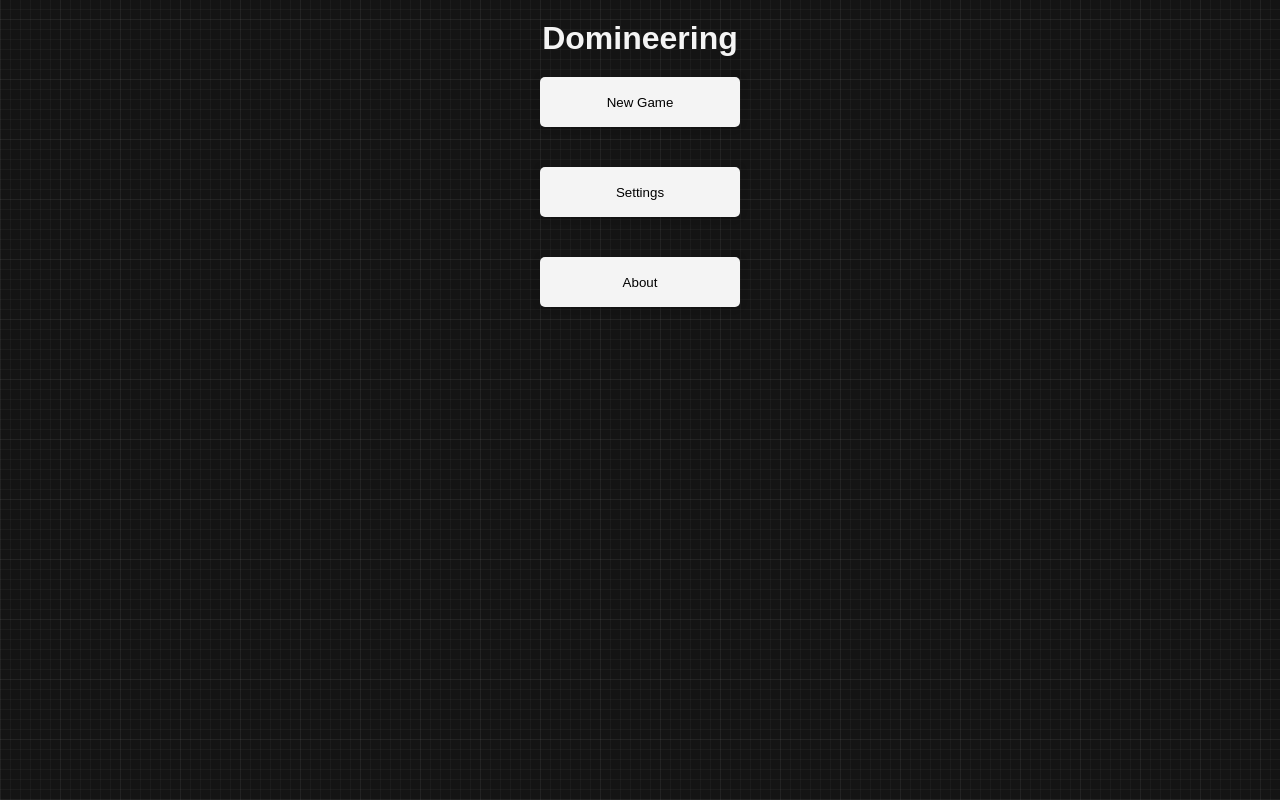
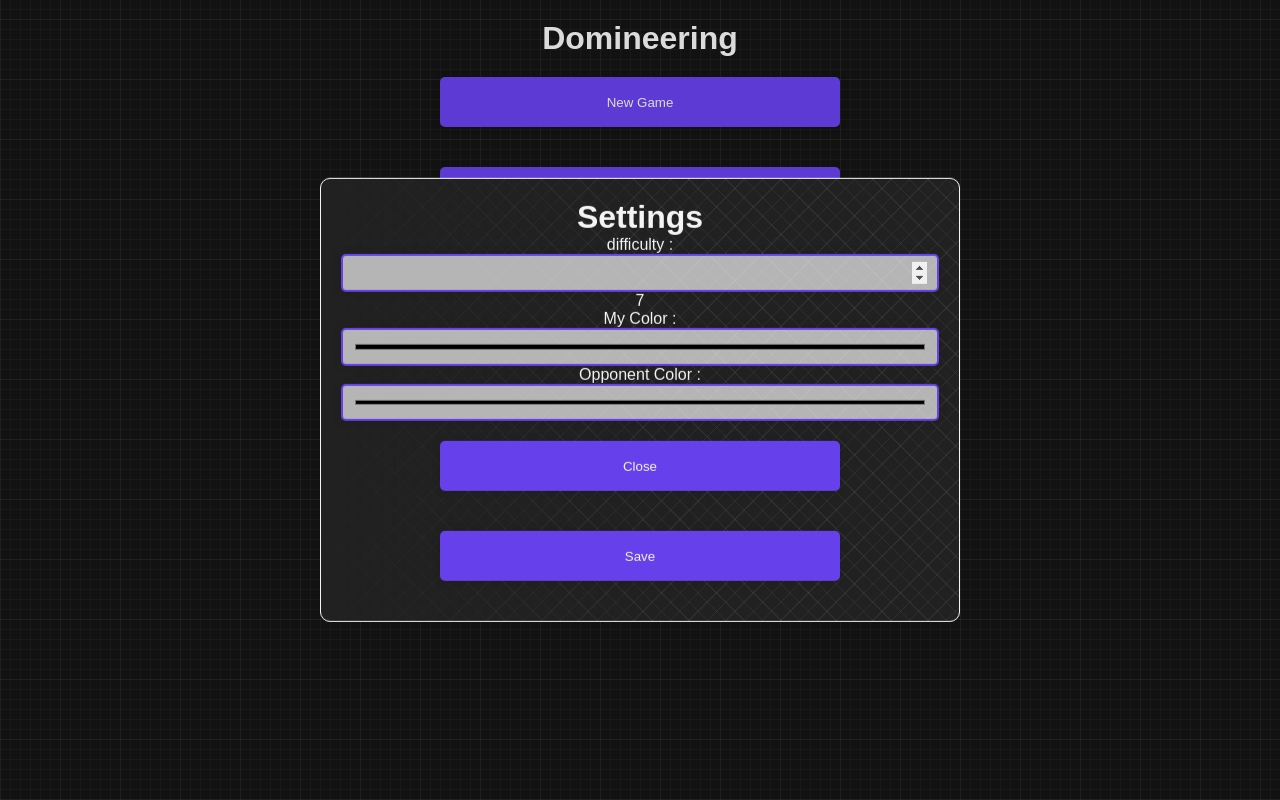
Before and after one commit to MedAly666/domineering, a website: page index.html in a window 1280 px wide. Both pictures are taken after a click on the button "Settings". Drawn offline with Linux system fonts and the light colour scheme.

Commit message:
Changes to be committed: 	new file:   app.js 	modified:   index.html 	modified:   style.css

```diff
--- /dev/null
+++ b/app.js
@@ -0,0 +1,9 @@
+function openDialog(selector) {
+  var dialog = document.querySelector(selector);
+  dialog.showModal();
+}
+
+function closeDialog(selector) {
+    var dialog = document.querySelector(selector);
+    dialog.close();
+}
--- a/index.html
+++ b/index.html
@@ -5,24 +5,40 @@
     <meta name="viewport" content="width=device-width, initial-scale=1.0">
     <title>Doomireenig</title>
     <link rel="stylesheet" href="./style.css">
+    <script src="./app.js"></script>
 </head>
 <body>
     <main>
         <h1>Domineering</h1>
         <button onclick="window.location.href='./game/index.html'">New Game</button>
-        <button>Settings</button>
-        <button>About</button>
+        <button onclick="openDialog('#setting-dialog')">Settings</button>
+        <button onclick="openDialog('#about-dialog')">About</button>
     </main>
-    <dialog>
+    <dialog id="about-dialog">
         <h1>About</h1>
         <p>
             Domineering is a two-player game where players take turns placing horizontal or vertical dominoes on a grid.
             The first player who cannot make a move loses the game. <br />
             <b>Created By :</b>
+            <ul>
+                <li><a href="https://github.com/MedAly666">MedAly666</a></li>
+                <li><a href="https://github.com/snoussiabderrahman">snoussiabderrahman </a></li>
+            </ul>
 
         </p>
 
-        <button>Close</button>
+        <button onclick="closeDialog('#about-dialog')">Close</button>
+    </dialog>
+    <dialog id="setting-dialog">
+        <h1>Settings</h1>
+        <label for="">difficulty :</label>
+        <input type="number" name="" id="difficulty" min="4" max="10">7
+        <label for="">My Color :</label>
+        <input type="color" name="" id="mycolor">
+        <label for="">Opponent Color :</label>
+        <input type="color" name="" id="opponentcolor">
+        <button onclick="closeDialog('#setting-dialog')">Close</button>
+        <button onclick="openDialog('#setting-dialog')">Save</button>
     </dialog>
 </body>
 </html>
--- a/style.css
+++ b/style.css
@@ -1,7 +1,15 @@
+:root {
+    --primary-color: #6641eb;
+    --text-color:#f4f4f4;
+}
+
 * {
     margin: 0;
     padding: 0;
     box-sizing: border-box;
+    color: var(--text-color);
+    outline: none;
+
 }
 
 body {
@@ -18,26 +26,65 @@ main {
     align-items: center;
 
     padding: 20px;
-    color: #f4f4f4;
 }
 
 canvas {
     display: block;
-    background-color: #ffffff00;
+    background-color: #ffffffaa;
     box-shadow: 0 0 10px rgba(0, 0, 0, 0.1);
+}
+
+input {
+    display: block;
+    width: 100%;
+    height: 1cm;
+    border: solid 2px var(--primary-color);
+    border-radius: 5px;
+    background-color: #ffffffaa;
+    box-shadow: 0 0 10px rgba(0, 0, 0, 0.1);
+    padding: 10px;
+    font-size: 1.2rem;
+    color: var(--text-color);
+
 }
 
 button {
     display: block;
-    width: 200px;
+    width: 400px;
     height: 50px;
     margin: 20px auto;
     border: none;
     border-radius: 5px;
-    background-color: #f4f4f4;
+    background-color: var(--primary-color);
     box-shadow: 0 0 10px rgba(0, 0, 0, 0.1);
     cursor: pointer;
     transition: 0.3s;
+
+}
+
+a {
+    text-decoration: none;
+    color: var(--text-color);
+}
+dialog[open] {
+    width: auto;
+
+    display: flex;
+    flex-direction: column;
+    justify-content: center;
+    align-items: center;
+    background-image: linear-gradient(90deg, rgb(33,33,33) 0%,transparent 59%),repeating-linear-gradient(45deg, rgba(168, 168, 168,0.1) 0px, rgba(168, 168, 168,0.1) 1px,transparent 1px, transparent 13px),repeating-linear-gradient(135deg, rgba(168, 168, 168,0.1) 0px, rgba(168, 168, 168,0.1) 1px,transparent 1px, transparent 13px),linear-gradient(90deg, rgb(33,33,33),rgb(33,33,33));
+    backdrop-filter: blur(10px);
+    border-radius: 10px;
+    border: solid 1px var(--text-color);
+    padding: 20px;
+
+    top: 50%;
+    left: 50%;
+    -webkit-transform: translateX(-50%) translateY(-50%);
+    -moz-transform: translateX(-50%) translateY(-50%);
+    -ms-transform: translateX(-50%) translateY(-50%);
+    transform: translateX(-50%) translateY(-50%);
 
 }
 
@@ -52,4 +99,8 @@ button {
         height: 50px;
 
     }
+
+    dialog[open] {
+        width: 90%;
+    }
 }
```
